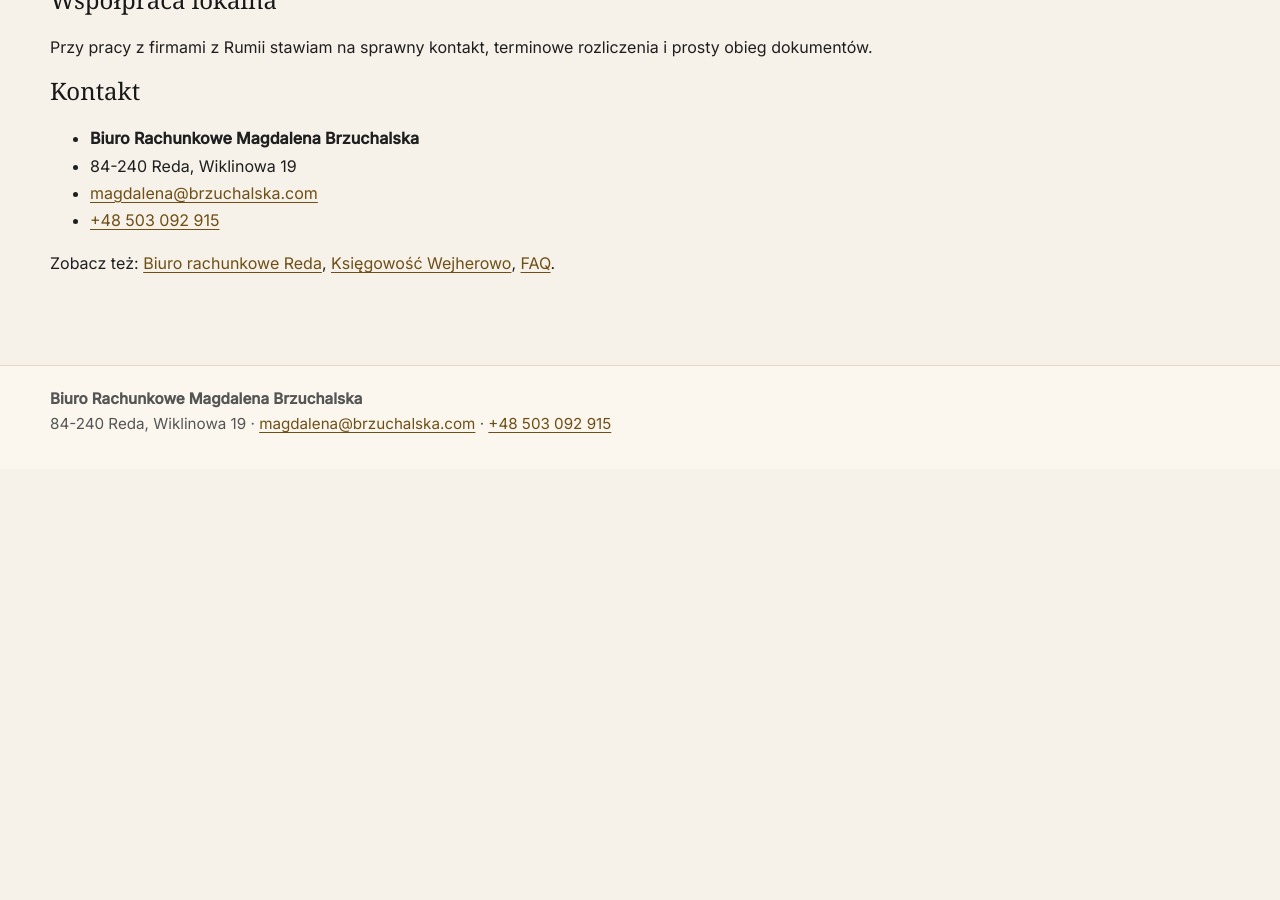
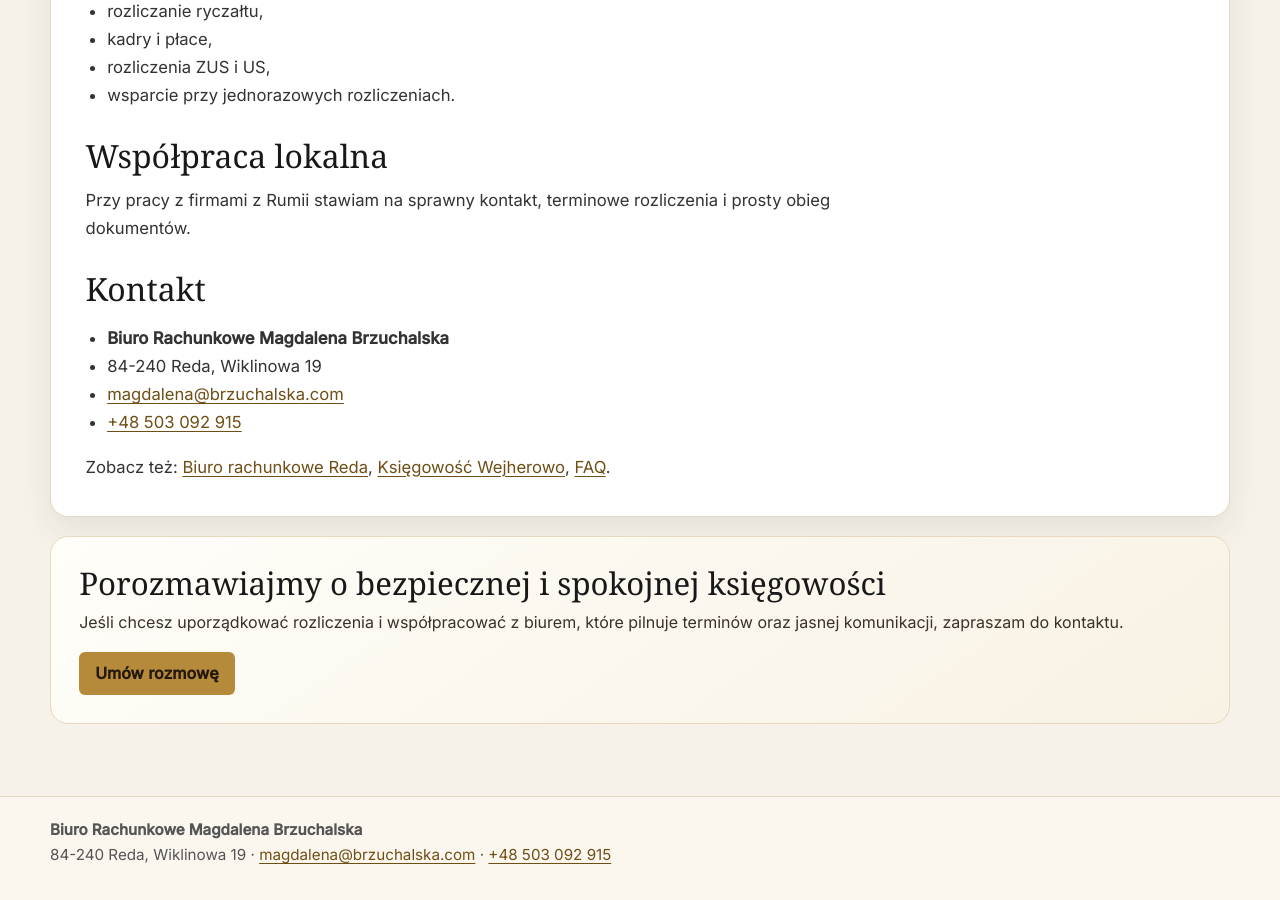
Before and after one commit to brzuchal/brzuchalska.com, a Jekyll site: the page built from ksiegowosc-rumia.md, in a window 1280 px wide and 900 px high, scrolled down 1161 px. Built offline with Jekyll 4.4.1, drawn with Linux system fonts in a browser that asks for light colours; some web fonts are replaced; before the commit the page ends 1630 px from its top, so only the background shows below that; some of the changed text lies outside the part shown.

Commit message:
Update from ChatGPT

```diff
--- a/_layouts/default.html
+++ b/_layouts/default.html
@@ -503,10 +503,25 @@
     </style>
   </head>
   <body>
-    {% assign is_home = page.url == "/" %}
-    {% assign show_hero = page.show_hero %}
-    {% assign show_service_shell = page.show_service_shell %}
-    {% assign show_service_cta = page.show_service_cta %}
+    {% assign is_home = false %}
+    {% if page.url == "/" %}
+      {% assign is_home = true %}
+    {% endif %}
+
+    {% assign show_hero = true %}
+    {% if page.show_hero == false %}
+      {% assign show_hero = false %}
+    {% endif %}
+
+    {% assign show_service_shell = true %}
+    {% if page.show_service_shell == false %}
+      {% assign show_service_shell = false %}
+    {% endif %}
+
+    {% assign show_service_cta = true %}
+    {% if page.show_service_cta == false %}
+      {% assign show_service_cta = false %}
+    {% endif %}
 
     {% if show_hero != false %}
     <header class="site-header">
```
